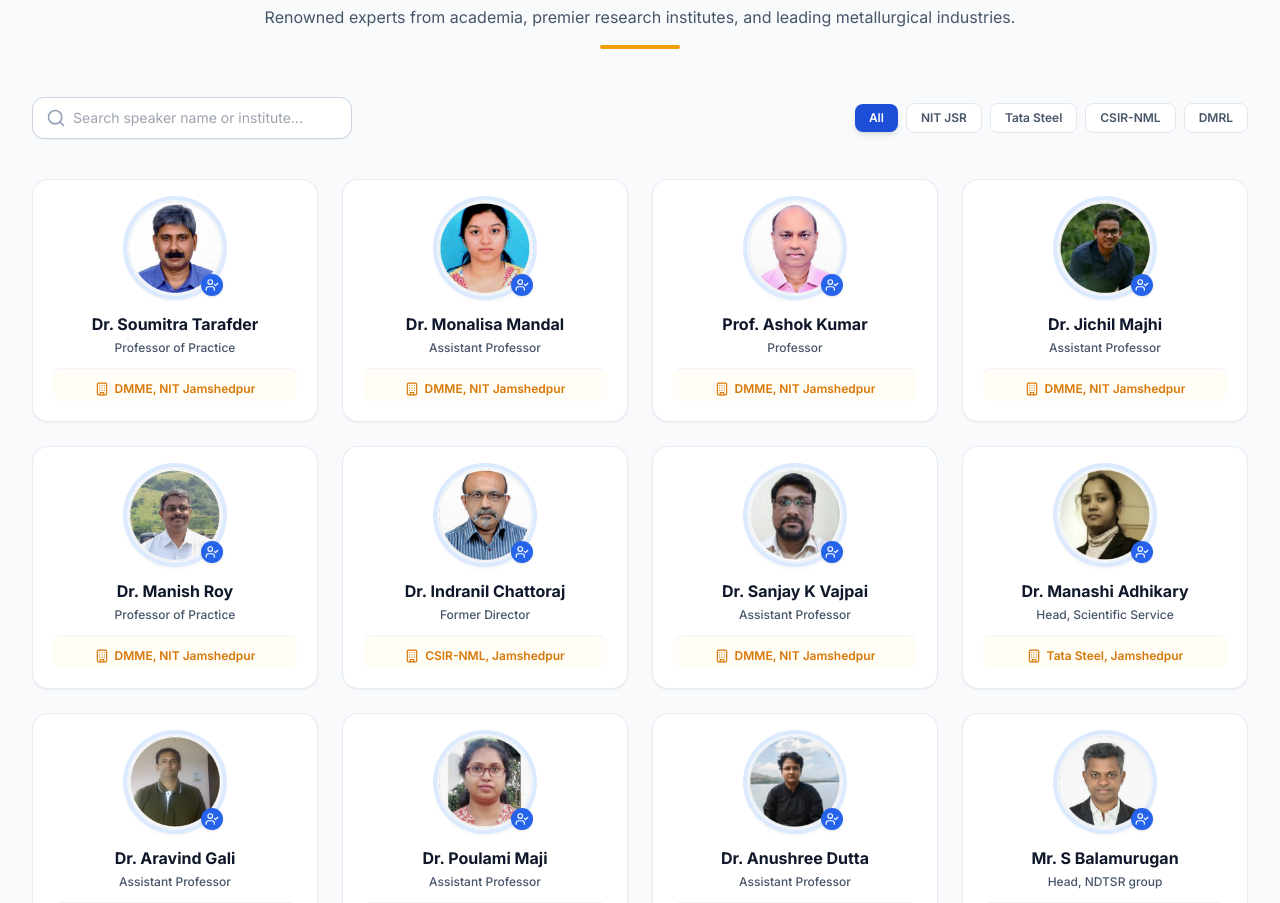
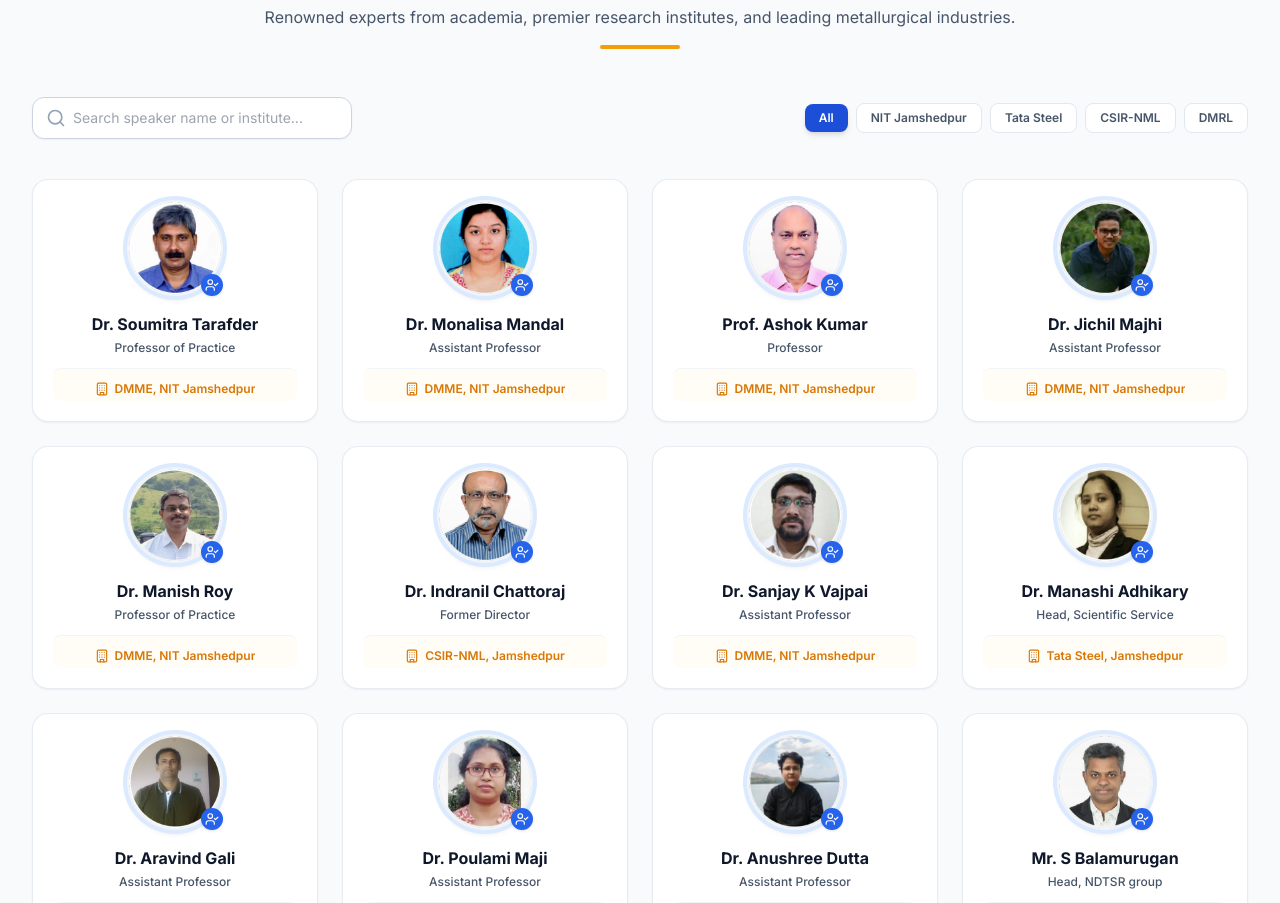
Before and after one commit to jhautkarsh007/simple, a React (Vite) app: page / in a window 1280 px wide. Shown: the part 4039-4942 px from the top of the page. Built offline with nearby package versions, Linux system fonts and the light colour scheme.

Commit message:
Updated project

```diff
--- a/src/components/Speakers.jsx
+++ b/src/components/Speakers.jsx
@@ -6,7 +6,7 @@ export default function Speakers() {
   const [searchTerm, setSearchTerm] = useState('');
   const [selectedInstitution, setSelectedInstitution] = useState('All');
 
-  const institutions = ['All', 'NIT JSR', 'Tata Steel', 'CSIR-NML', 'DMRL'];
+  const institutions = ['All', 'NIT Jamshedpur', 'Tata Steel', 'CSIR-NML', 'DMRL'];
 
   const filteredSpeakers = SPEAKERS.filter((speaker) => {
     const matchesSearch =
```
